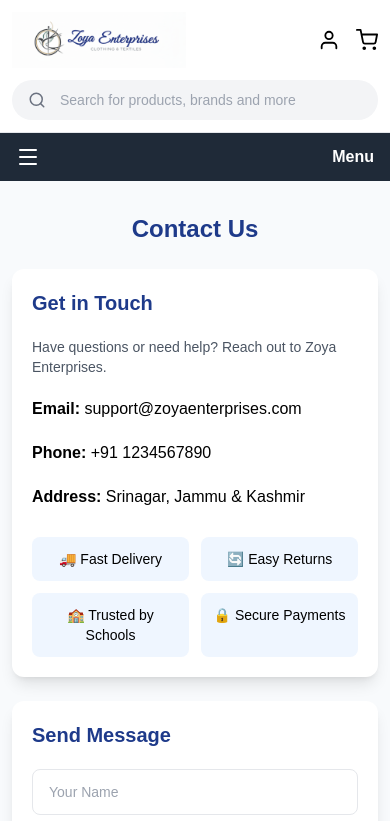
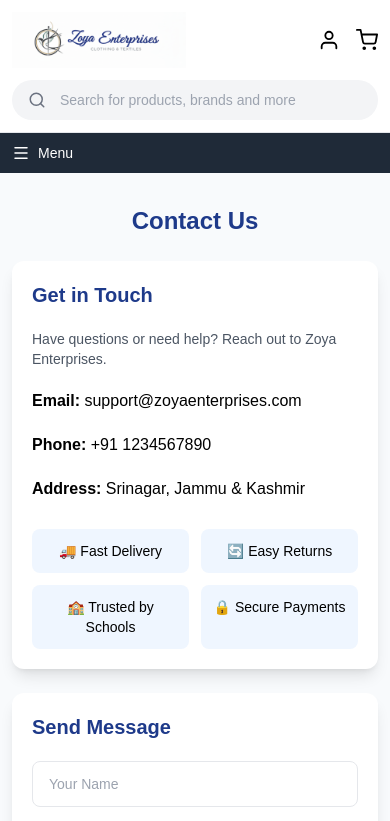
Before and after one commit to saniya-dogra/zoya-enterprises, a React (Create React App) app in the folder client/: page /contact in a window 390 px wide. Shown: the top 821 px of the page. Built offline with nearby package versions, Linux system fonts and the light colour scheme; a web font is replaced by a local one.

Commit message:
Fix navbar menu

```diff
--- a/client/src/components/Navbar.jsx
+++ b/client/src/components/Navbar.jsx
@@ -16,18 +16,20 @@
 
   return (
     <nav className="bg-[#1f2a38] shadow-md">
-      <div className="max-w-7xl mx-auto px-4">
+      <div className="max-w-7xl mx-auto">
 
-        {/* TOP BAR */}
-        <div className="flex items-center justify-between py-3 md:hidden">
-          <button onClick={() => setOpen(!open)} className="text-white">
-            {open ? <X size={24} /> : <Menu size={24} />}
+        {/* ===== MOBILE TOP BAR ===== */}
+        <div className="md:hidden flex items-center justify-between px-3 h-10">
+          <button
+            onClick={() => setOpen(!open)}
+            className="text-white flex items-center gap-2 text-sm font-medium"
+          >
+            {open ? <X size={18} /> : <Menu size={18} />}
+            <span>Menu</span>
           </button>
-
-          <span className="text-white font-semibold">Menu</span>
         </div>
 
-        {/* DESKTOP MENU */}
+        {/* ===== DESKTOP MENU ===== */}
         <ul className="hidden md:flex justify-center gap-10 text-white text-sm font-medium py-3">
           {links.map((link) => (
             <li key={link.name}>
@@ -50,15 +52,15 @@
           ))}
         </ul>
 
-        {/* MOBILE MENU */}
+        {/* ===== MOBILE DROPDOWN MENU ===== */}
         {open && (
-          <ul className="md:hidden flex flex-col gap-3 text-white text-sm font-medium pb-4">
+          <ul className="md:hidden flex flex-col bg-[#1f2a38] text-white text-sm font-medium">
             {links.map((link) => (
               <li key={link.name}>
                 <NavLink
                   to={link.path}
                   onClick={() => setOpen(false)}
-                  className="block py-2 px-2 rounded hover:bg-[#2b3a4c]"
+                  className="block px-4 py-2 border-t border-white/10 hover:bg-[#2b3a4c] transition"
                 >
                   {link.name}
                 </NavLink>
```
